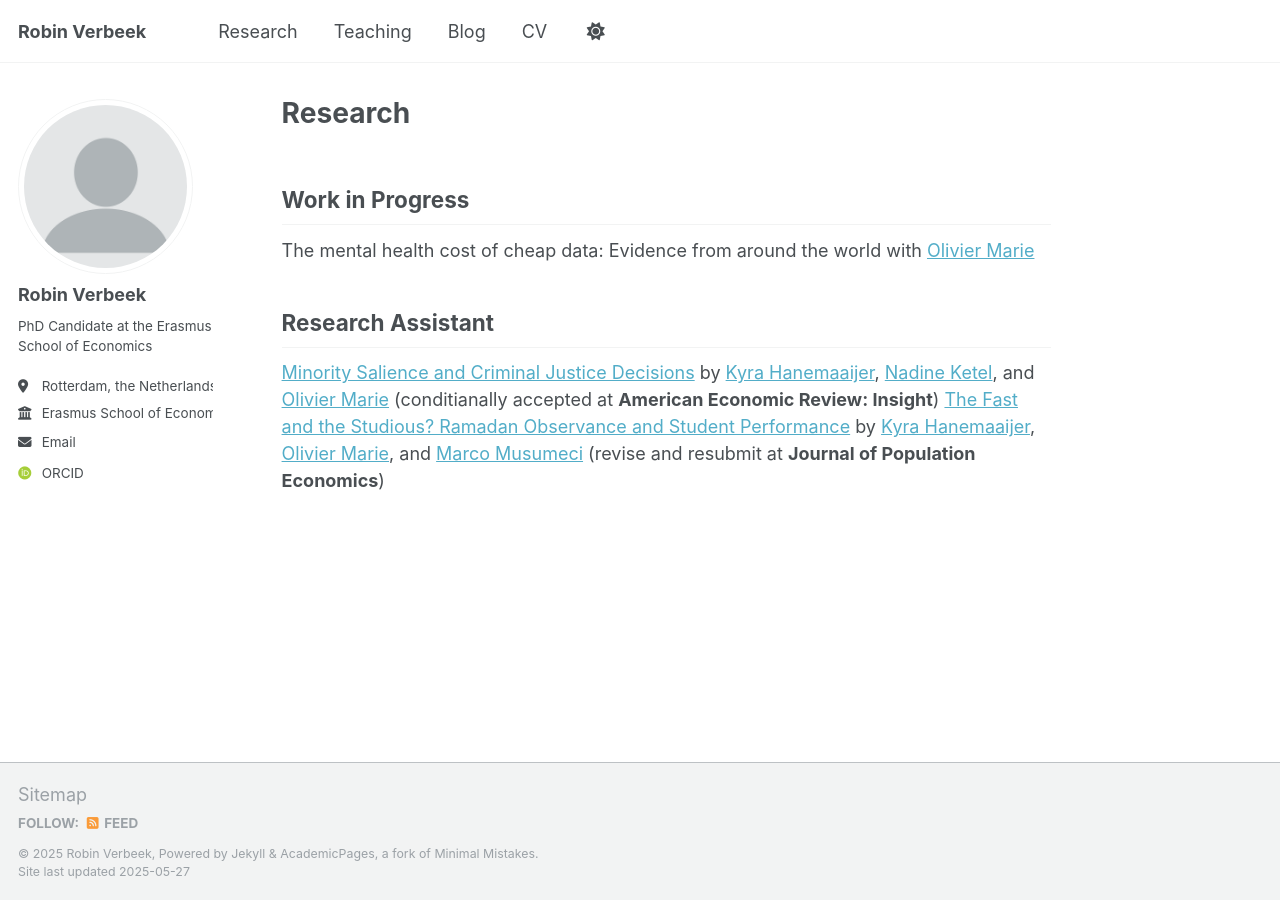
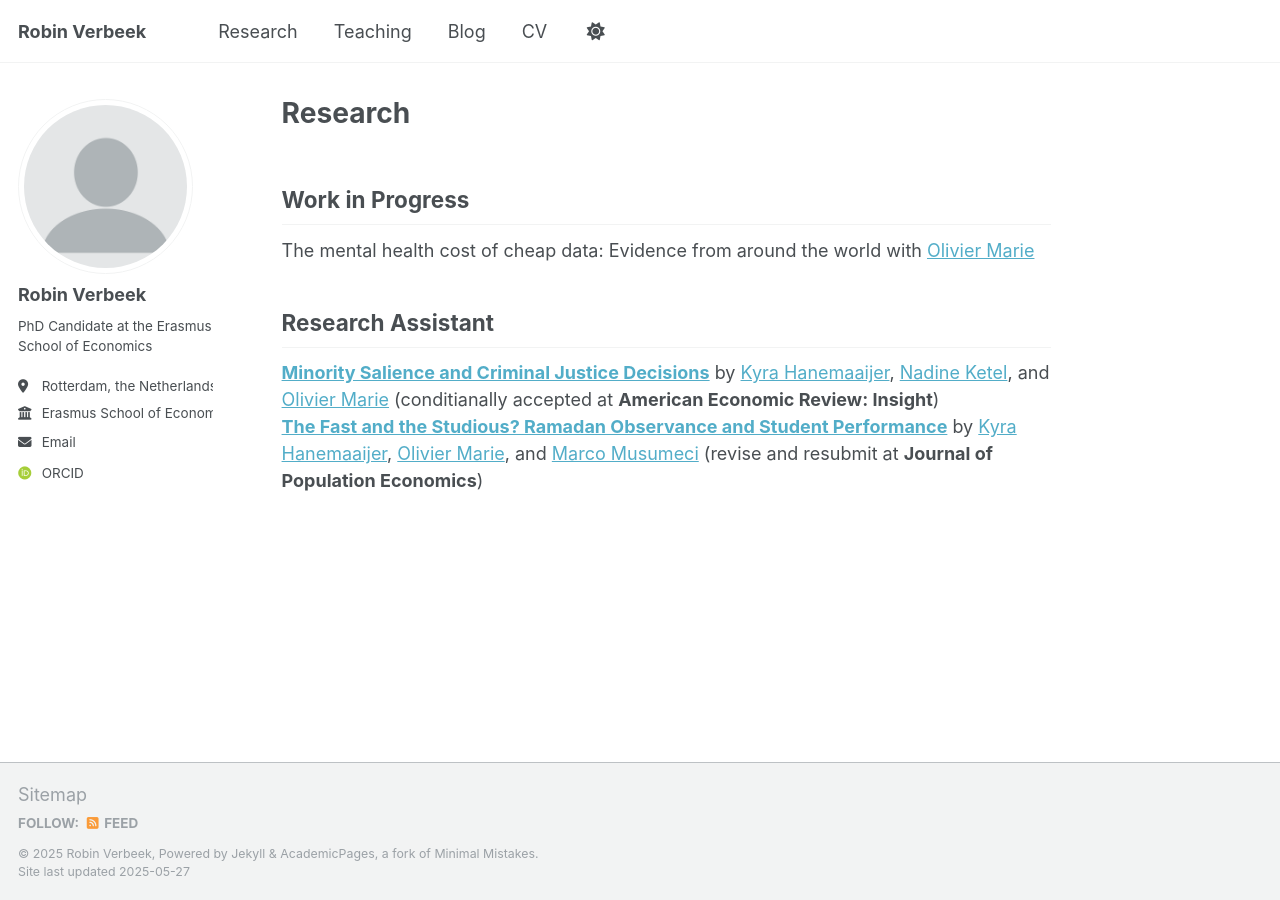
Before and after one commit to RobinV1/robinv1.github.io, a Jekyll site: the page built from _pages/research.md, in a window 1280 px wide. Built offline with Jekyll 4.4.1, drawn with Linux system fonts in a browser that asks for light colours; some web fonts are replaced.

```diff
--- a/_pages/research.md
+++ b/_pages/research.md
@@ -8,5 +8,5 @@ author_profile: true
 The mental health cost of cheap data: Evidence from around the world with [Olivier Marie](https://sites.google.com/site/oliviermarie/)
 
 ## Research Assistant
-[Minority Salience and Criminal Justice Decisions](https://docs.iza.org/dp17396.pdf) by [Kyra Hanemaaijer](https://www.kyrahanemaaijer.com/), [Nadine Ketel](https://sites.google.com/site/nadineketel/home), and [Olivier Marie](https://sites.google.com/site/oliviermarie/) (conditianally accepted at **American Economic Review: Insight**)
-[The Fast and the Studious? Ramadan Observance and Student Performance](https://docs.iza.org/dp16249.pdf) by [Kyra Hanemaaijer](https://www.kyrahanemaaijer.com/), [Olivier Marie](https://sites.google.com/site/oliviermarie/), and [Marco Musumeci](https://www.linkedin.com/in/marco-musumeci-9318b0166/?originalSubdomain=it) (revise and resubmit at **Journal of Population Economics**)
+**[Minority Salience and Criminal Justice Decisions](https://docs.iza.org/dp17396.pdf)** by [Kyra Hanemaaijer](https://www.kyrahanemaaijer.com/), [Nadine Ketel](https://sites.google.com/site/nadineketel/home), and [Olivier Marie](https://sites.google.com/site/oliviermarie/) (conditianally accepted at **American Economic Review: Insight**)
+**[The Fast and the Studious? Ramadan Observance and Student Performance](https://docs.iza.org/dp16249.pdf)** by [Kyra Hanemaaijer](https://www.kyrahanemaaijer.com/), [Olivier Marie](https://sites.google.com/site/oliviermarie/), and [Marco Musumeci](https://www.linkedin.com/in/marco-musumeci-9318b0166/?originalSubdomain=it) (revise and resubmit at **Journal of Population Economics**)
```
